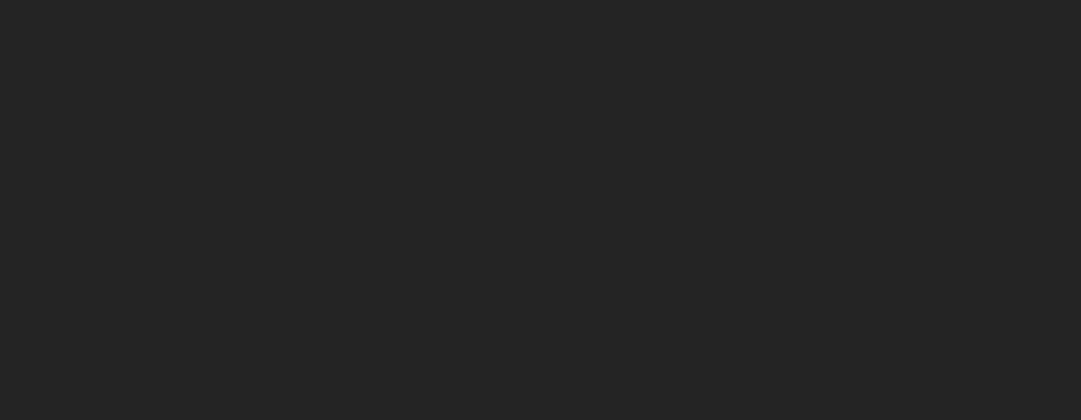
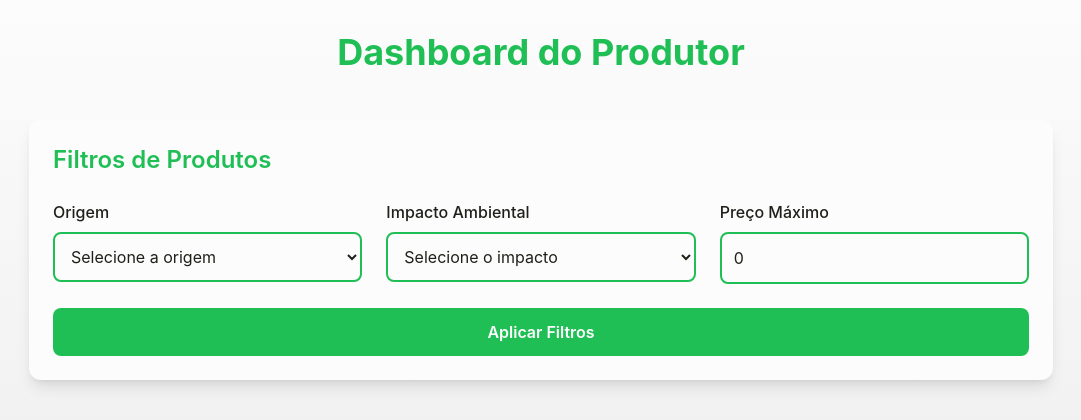
Before and after one commit to aureliodeboa/PedeFruta, a React (Vite) app: page /dashboard/1 in a window 1280 px wide. Before the commit this address had no page. Shown: the top 420 px of the page, without its empty margins (99-1180 px from the left). Built offline with nearby package versions, Linux system fonts and the light colour scheme.

Commit message:
style: layout changes in dashboardpage

```diff
--- a/src/App.tsx
+++ b/src/App.tsx
@@ -4,6 +4,7 @@ import { OnboardingPage } from './pages/OnboardingPage';
 import { LoginPage } from './pages/LoginPage';
 import {HomePage} from './pages/HomePage';
 import { RegisterPage } from './pages/RegisterPage';
+import { DashboardPage } from './pages/DashboardPage';
 
 const App: React.FC = () => {
   return (
@@ -13,6 +14,7 @@ const App: React.FC = () => {
         <Route path="/login" element={<LoginPage />} />
         <Route path="/marketplace" element={<HomePage />} />
         <Route path="/register" element={<RegisterPage />} />
+        <Route path="/dashboard/:userType" element={<DashboardPage />} />
       </Routes>
     </BrowserRouter>
   );
--- a/src/pages/DashboardPage.tsx
+++ b/src/pages/DashboardPage.tsx
@@ -1,4 +1,5 @@
 import React, { useState } from 'react';
+import { useParams } from 'react-router-dom';
 
 interface Product {
   id: number;
@@ -9,11 +10,8 @@ interface Product {
   image: string;
 }
 
-interface DashboardPage {
-  userType: 'consumidor' | 'produtor';
-}
-
-export const DashboardPage: React.FC<DashboardPage> = ({ userType }) => {
+export const DashboardPage: React.FC = () => {
+  const { userType } = useParams<{ userType: 'consumidor' | 'produtor' }>();
   const [products, setProducts] = useState<Product[]>([
     {
       id: 1,
@@ -33,17 +31,11 @@ export const DashboardPage: React.FC<DashboardPage> = ({ userType }) => {
     },
   ]);
 
-  // Filtros
   const [filterOrigin, setFilterOrigin] = useState('');
   const [filterImpact, setFilterImpact] = useState('');
   const [filterPrice, setFilterPrice] = useState(0);
 
-  const handleAddProduct = () => {
-    console.log('Adicionar novo produto');
-  };
-
   const handleFilter = () => {
-    // Aplique os filtros nos produtos
     const filteredProducts = products.filter((product) => {
       if (filterOrigin && product.origin !== filterOrigin) return false;
       if (filterImpact && product.environmentalImpact !== filterImpact) return false;
@@ -51,27 +43,25 @@ export const DashboardPage: React.FC<DashboardPage> = ({ userType }) => {
       return true;
     });
     setProducts(filteredProducts);
-    console.log('Filtrando...');
   };
 
   return (
-    <div className="min-h-screen bg-[#fcfcfc] p-6">
+    <div className="min-h-screen bg-gradient-to-b from-[#fcfcfc] to-[#e8e8e8] p-8">
       <div className="max-w-screen-lg mx-auto">
-        <h1 className="text-3xl font-bold text-[#20bf55] mb-8 text-center">
+        <h1 className="text-4xl font-bold text-[#20bf55] mb-12 text-center">
           {userType === 'consumidor' ? 'Dashboard do Consumidor' : 'Dashboard do Produtor'}
         </h1>
 
-        {/* Filtros para consumidores */}
-        {userType === 'consumidor' && (
-          <div className="mb-8">
-            <h2 className="text-xl font-semibold text-[#20bf55] mb-4">Filtros de Produtos</h2>
-            <div className="space-y-4">
+        {/* Filtros */}
+        <div className="bg-[#fcfcfc] p-6 rounded-xl shadow-lg mb-12">
+          <h2 className="text-2xl font-semibold text-[#20bf55] mb-6">Filtros de Produtos</h2>
+          <div className="grid grid-cols-1 sm:grid-cols-2 lg:grid-cols-3 gap-6">
             <div>
-                <label className="block text-[#1e2019]">Origem</label>
+              <label className="block text-[#1e2019] font-medium mb-2">Origem</label>
               <select
                 value={filterOrigin}
                 onChange={(e) => setFilterOrigin(e.target.value)}
-                  className="w-full p-2 border-2 border-[#20bf55] rounded-lg"
+                className="w-full p-3 border-2 border-[#20bf55] rounded-lg bg-[#fcfcfc] text-[#1e2019] focus:ring-2 focus:ring-[#09814a]"
               >
                 <option value="">Selecione a origem</option>
                 <option value="Brasil">Brasil</option>
@@ -80,11 +70,11 @@ export const DashboardPage: React.FC<DashboardPage> = ({ userType }) => {
             </div>
 
             <div>
-                <label className="block text-[#1e2019]">Impacto Ambiental</label>
+              <label className="block text-[#1e2019] font-medium mb-2">Impacto Ambiental</label>
               <select
                 value={filterImpact}
                 onChange={(e) => setFilterImpact(e.target.value)}
-                  className="w-full p-2 border-2 border-[#20bf55] rounded-lg"
+                className="w-full p-3 border-2 border-[#20bf55] rounded-lg bg-[#fcfcfc] text-[#1e2019] focus:ring-2 focus:ring-[#09814a]"
               >
                 <option value="">Selecione o impacto</option>
                 <option value="Baixo">Baixo</option>
@@ -94,38 +84,39 @@ export const DashboardPage: React.FC<DashboardPage> = ({ userType }) => {
             </div>
 
             <div>
-                <label className="block text-[#1e2019]">Preço</label>
+              <label className="block text-[#1e2019] font-medium mb-2">Preço Máximo</label>
               <input
                 type="number"
                 value={filterPrice}
                 onChange={(e) => setFilterPrice(Number(e.target.value))}
-                  className="w-full p-2 border-2 border-[#20bf55] rounded-lg"
+                className="w-full p-3 border-2 border-[#20bf55] rounded-lg bg-[#fcfcfc] text-[#1e2019] focus:ring-2 focus:ring-[#09814a]"
                 placeholder="Digite o preço máximo"
               />
+            </div>
           </div>
 
           <button
             onClick={handleFilter}
-                className="w-full bg-[#20bf55] text-[#fcfcfc] py-2 rounded-lg hover:bg-[#09814a] transition-colors"
+            className="mt-6 w-full bg-[#20bf55] text-[#fcfcfc] py-3 rounded-lg font-semibold hover:bg-[#09814a] transition-all"
           >
             Aplicar Filtros
           </button>
         </div>
-          </div>
-        )}
 
-        {/* Produtos em destaque (para consumidores) ou Resumo de estoque (para produtores) */}
+        {/* Conteúdo principal */}
         {userType === 'consumidor' && (
           <div>
-            <h2 className="text-xl font-semibold text-[#20bf55] mb-4">Produtos em Destaque</h2>
-            <div className="grid grid-cols-1 sm:grid-cols-2 lg:grid-cols-3 gap-6">
+            <h2 className="text-2xl font-semibold text-[#20bf55] mb-6">Produtos em Destaque</h2>
+            <div className="grid grid-cols-1 sm:grid-cols-2 lg:grid-cols-3 gap-8">
               {products.map((product) => (
-                <div key={product.id} className="border-2 border-[#20bf55] p-4 rounded-lg shadow-md">
-                  <img src={product.image} alt={product.name} className="w-full h-48 object-cover mb-4" />
-                  <h3 className="text-lg font-semibold text-[#1e2019]">{product.name}</h3>
+                <div key={product.id} className="bg-[#fcfcfc] border-2 border-[#20bf55] rounded-xl shadow-lg overflow-hidden">
+                  <img src={product.image} alt={product.name} className="w-full h-48 object-cover" />
+                  <div className="p-4">
+                    <h3 className="text-lg font-bold text-[#1e2019]">{product.name}</h3>
                     <p className="text-sm text-[#09814a]">Origem: {product.origin}</p>
                     <p className="text-sm text-[#1e2019]">Impacto Ambiental: {product.environmentalImpact}</p>
-                  <p className="text-lg font-bold text-[#20bf55]">R$ {product.price}</p>
+                    <p className="text-xl font-bold text-[#20bf55]">R$ {product.price}</p>
+                  </div>
                 </div>
               ))}
             </div>
@@ -134,30 +125,22 @@ export const DashboardPage: React.FC<DashboardPage> = ({ userType }) => {
 
         {userType === 'produtor' && (
           <div>
-            <h2 className="text-xl font-semibold text-[#20bf55] mb-4">Resumo de Estoque e Vendas</h2>
-            <div className="grid grid-cols-1 sm:grid-cols-2 gap-6">
-              <div className="border-2 border-[#20bf55] p-4 rounded-lg shadow-md">
+            <h2 className="text-2xl font-semibold text-[#20bf55] mb-6">Resumo de Estoque e Vendas</h2>
+            <div className="grid grid-cols-1 sm:grid-cols-2 gap-8">
+              <div className="bg-[#fcfcfc] border-2 border-[#20bf55] rounded-xl shadow-lg p-6">
                 <h3 className="text-lg font-semibold text-[#1e2019]">Estoque Atual</h3>
                 <p className="text-sm text-[#09814a]">Total de produtos: 150</p>
               </div>
-
-              <div className="border-2 border-[#20bf55] p-4 rounded-lg shadow-md">
+              <div className="bg-[#fcfcfc] border-2 border-[#20bf55] rounded-xl shadow-lg p-6">
                 <h3 className="text-lg font-semibold text-[#1e2019]">Vendas Recentes</h3>
                 <p className="text-sm text-[#09814a]">Produtos vendidos: 120</p>
               </div>
             </div>
-
             <button
-              onClick={handleAddProduct}
-              className="mt-6 bg-[#e71d36] text-[#fcfcfc] py-2 px-6 rounded-lg hover:bg-[#bf1a2d] transition-colors"
+              className="mt-8 bg-[#e71d36] text-[#fcfcfc] py-3 px-6 rounded-lg font-semibold hover:bg-[#bf1a2d] transition-all"
             >
               Adicionar Novo Produto
             </button>
-
-            <div className="mt-8 border-2 border-[#20bf55] p-4 rounded-lg shadow-md">
-              <h3 className="text-lg font-semibold text-[#1e2019]">Impacto Ambiental Gerado</h3>
-              <p className="text-sm text-[#09814a]">Impacto: Baixo</p>
-            </div>
           </div>
         )}
       </div>
--- a/src/pages/RegisterPage.tsx
+++ b/src/pages/RegisterPage.tsx
@@ -28,13 +28,8 @@ export const RegisterPage: React.FC = () => {
 
   const handleSubmit = (e: React.FormEvent) => {
     e.preventDefault();
-    // console.log('Dados enviados:', formData);
-    // if (userType === 'consumidor') {
-    //   console.log('Redirecionar para dashboard do consumidor');
-    // } else {
-    //   console.log('Redirecionar para tela de perfil de negócios do produtor');
-    // }
-    navigate('/dashboard');
+    // Aqui você navega para o dashboard com o tipo de usuário selecionado
+    navigate(`/dashboard/${userType}`);
   };
 
   const handleGoHome = () => {
@@ -195,7 +190,6 @@ export const RegisterPage: React.FC = () => {
           <button
             type="submit"
             className="w-full bg-primary-green text-primary-white py-2 rounded-lg hover:bg-primary-darkGreen transition-colors duration-200 focus:outline-none focus:ring-2 focus:ring-offset-2 focus:ring-primary-green"
-            onClick={handleSubmit}
           >
             Registrar
           </button>
```
Lines whose indentation alone changed are shown as unchanged.
